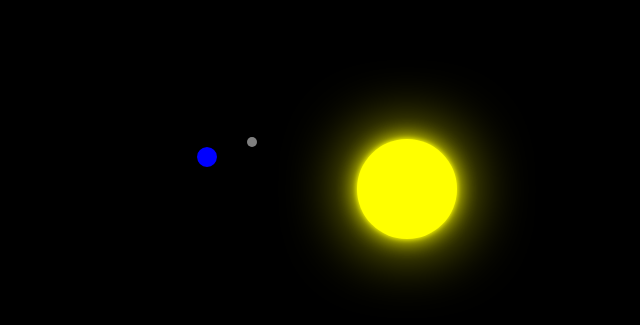
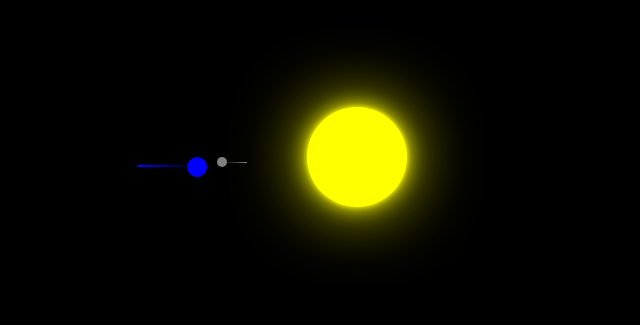
Before and after one commit to KollihTheGuruh/GuruhTech_Coding, a plain HTML site: page solar_system.html in a window 1280 px wide. Shown: the part 261-586 px from the top of the page, without its empty margins (283-923 px from the left). Drawn offline with Linux system fonts and the light colour scheme.

Commit message:
tail styling

```diff
--- a/solar_system.css
+++ b/solar_system.css
@@ -10,6 +10,7 @@ body, html {
     justify-content: center;
     align-items: center;
     height: 100%;
+    position: relative; /* Added for positioning sun in the center */
 }
 
 /* Sun styles */
@@ -21,6 +22,7 @@ body, html {
     position: absolute;
     top: 50%;
     left: 50%;
+    transform: translate(-50%, -50%);
     box-shadow: 0px 0px 5px yellow,
                 0px 0px 20px yellow,
                 0px 0px 70px yellow;
@@ -28,55 +30,73 @@ body, html {
 
 /* Earth orbit */
 .earth {
-    width: 300px;
-    height: 300px;
-    position: relative;
-    animation: earthOrbit 10s linear infinite;
-}
-
-/* Earth styles */
-.earth::before {
-    content: '';
-    position: absolute;
-    top: 50%;
-    left: 50%;
     width: 20px;
     height: 20px;
     background-color: blue;
     border-radius: 50%;
-    transform: translate(-50%, -50%);
+    position: absolute;
+    top: 50%;
+    left: 50%;
+    transform-origin: 150px; /* Half of the orbit radius */
+    animation: earthOrbit 10s linear infinite;
+}
+
+/* Earth tail */
+.earth::after {
+    content: '';
+    position: absolute;
+    width: 60px; /* Tail length */
+    height: 2px; /* Tail thickness */
+    background: linear-gradient(to right, rgba(0, 0, 255, 0), blue);
+    top: 50%;
+    left: 50%;
+    transform-origin: left center;
 }
 
 /* Moon orbit */
 .moon {
-    width: 40px;
-    height: 40px;
-    position: absolute;
-    top: 50%;
-    left: 50%;
-    transform: translate(-50%, -50%);
-    animation: moonOrbit 2s linear infinite;
-}
-
-/* Moon styles */
-.moon::before {
-    content: '';
-    position: absolute;
-    top: 0;
-    left: 100%;
     width: 10px;
     height: 10px;
     background-color: grey;
     border-radius: 50%;
+    position: absolute;
+    top: 50%;
+    left: 50%;
+    transform-origin: 20px; /* Half of the moon orbit radius */
+    animation: moonOrbit 2s linear infinite;
+}
+
+/* Moon tail */
+.moon::after {
+    content: '';
+    position: absolute;
+    width: 25px; /* Tail length */
+    height: 1px; /* Tail thickness */
+    background: linear-gradient(to right, rgba(128, 128, 128, 0), grey);
+    top: 50%;
+    left: 50%;
+    transform-origin: left center;
 }
 
 /* Animations */
 @keyframes earthOrbit {
-    0% { transform: rotate(0) translateX(150px); }
-    100% { transform: rotate(360deg) translateX(150px); }
+    0% {
+        transform: rotate(0) translateX(150px);
+        transform-origin: 0 center;
+    }
+    100% {
+        transform: rotate(360deg) translateX(150px);
+        transform-origin: 0 center;
+    }
 }
 
 @keyframes moonOrbit {
-    0% { transform: translate(-50%, -50%) rotate(0) translateX(20px); }
-    100% { transform: translate(-50%, -50%) rotate(360deg) translateX(20px); }
+    0% {
+        transform: rotate(0) translateX(20px);
+        transform-origin: 0 center;
+    }
+    100% {
+        transform: rotate(360deg) translateX(20px);
+        transform-origin: 0 center;
+    }
 }
```
